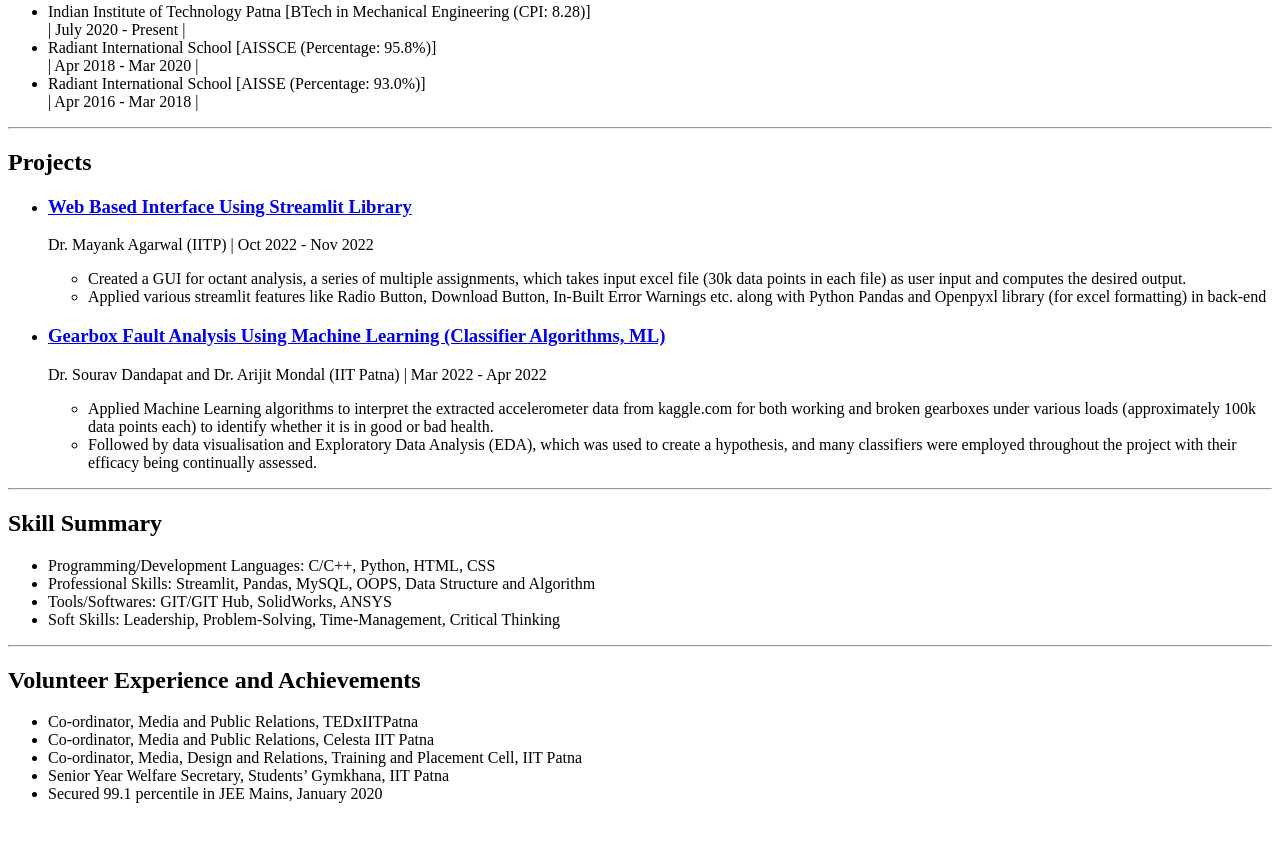
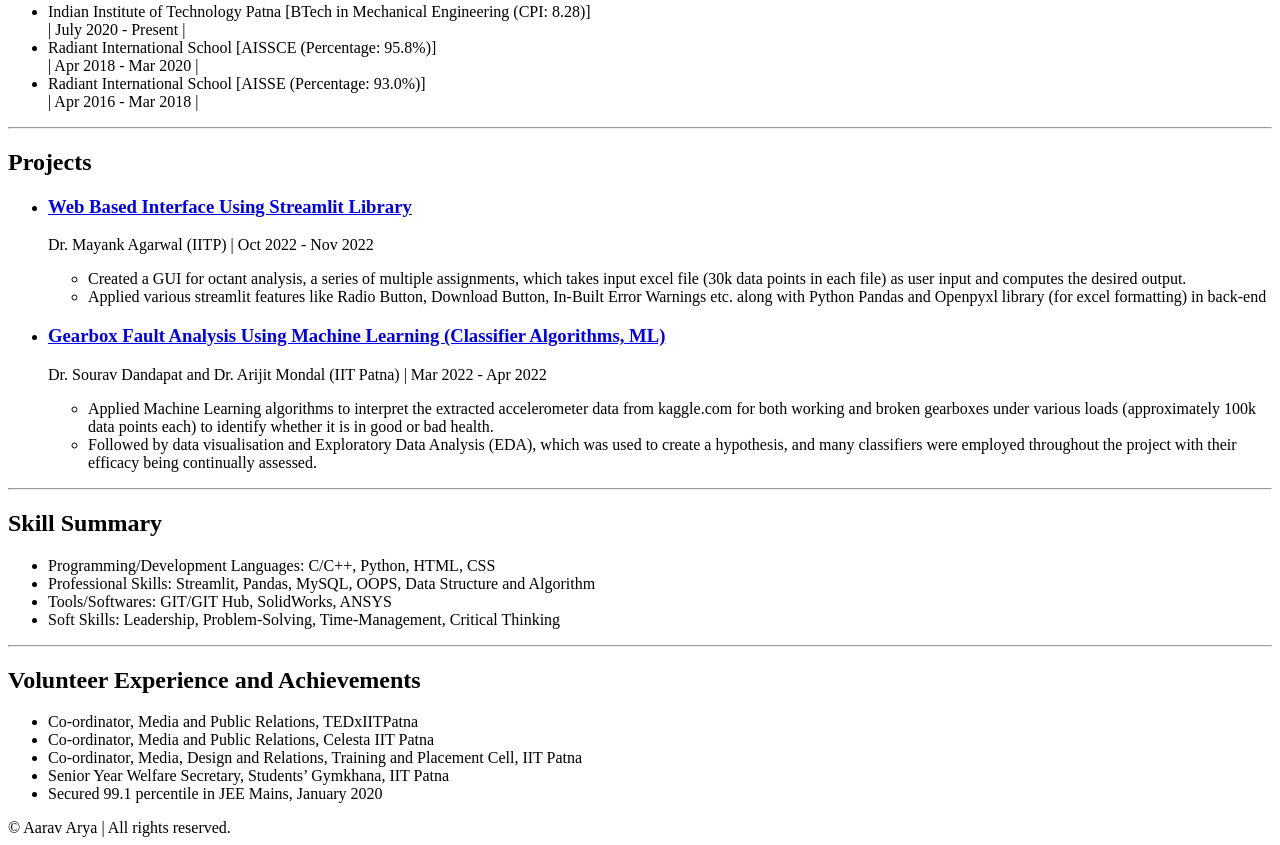
Before and after one commit to aaravarya27/Capstone-Project-1-Resume-, a plain HTML site: page index.html in a window 1280 px wide. Shown: the part 480-1325 px from the top of the page. Before the commit the page ends 1299 px from the top, so only its background shows below. Drawn offline with Linux system fonts and the light colour scheme.

Commit message:
Update index.html

```diff
--- a/index.html
+++ b/index.html
@@ -76,5 +76,8 @@
         <li>Senior Year Welfare Secretary, Students’ Gymkhana, IIT Patna</li>
         <li>Secured 99.1 percentile in JEE Mains, January 2020</li>
     </ul>
+    <footer>
+        © Aarav Arya | All rights reserved.
+    </footer>
 </body>
 </html>
```
